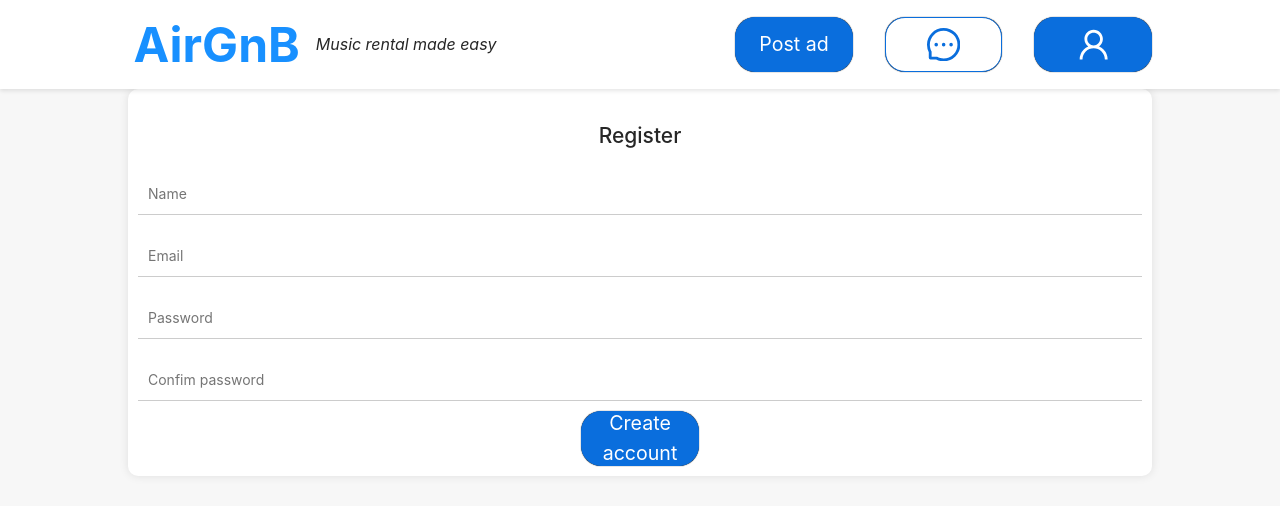
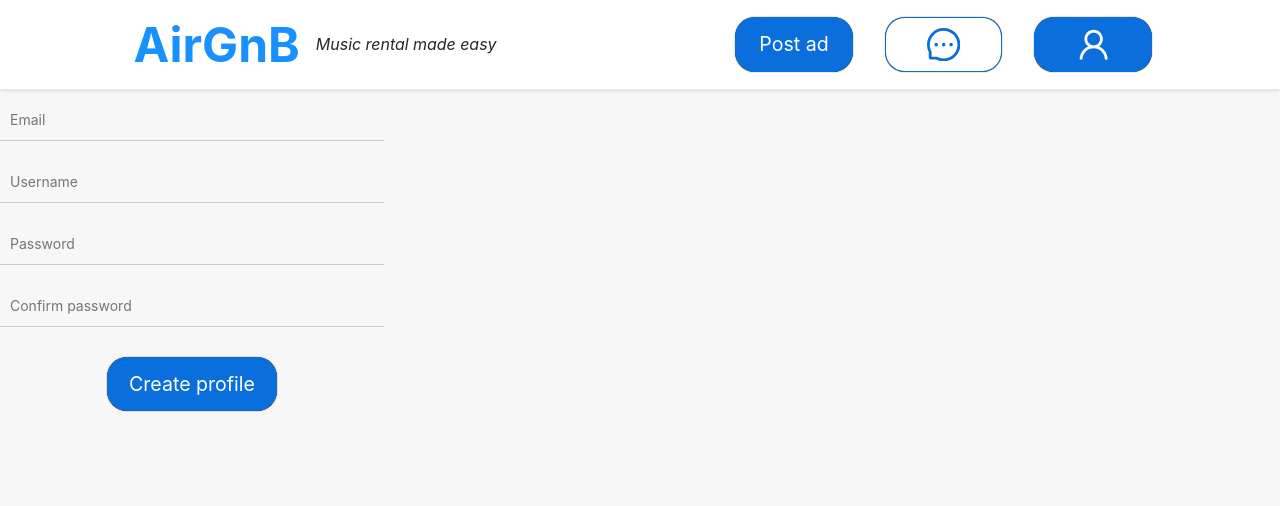
Before and after one commit to leo-dao/AirGnB, a React (Create React App) app in the folder frontend/: page /register in a window 1280 px wide. Shown: the top 506 px of the page. Built offline with nearby package versions, Linux system fonts and the light colour scheme.

Commit message:
Authentification in loginPage, correct element renders conditionally

```diff
--- a/frontend/src/components/Molecules/Register/Styled.tsx
+++ /dev/null
@@ -1,14 +0,0 @@
-import styled from "styled-components";
-
-export const Container = styled.div`
-    display: flex;
-    flex-direction: column;
-    justify-content: center;
-    align-items: center;
-    width: 80%;
-    padding: 10px;
-    margin: auto;
-    background-color: #fff;
-    border-radius: 10px;
-    box-shadow: 0px 0px 10px rgba(0, 0, 0, 0.1);
-`;
--- a/frontend/src/components/Molecules/Register/index.tsx
+++ b/frontend/src/components/Molecules/Register/index.tsx
@@ -1,21 +1,40 @@
 import React from "react";
+import Input from "../../Atoms/Input";
 import Button from "../../Atoms/Button";
-import Input from "../../Atoms/Input";
-import { Container } from "./Styled";
+import styled from "styled-components";
+
+const Container = styled.div`
+    display: flex;
+    flex-direction: column;
+    align-items: center;
+    justify-content: center;
+    width: 30%;
+`;
+
+const ButtonContainer = styled.div`
+    display: flex;
+    width: 100%;
+    flex-direction: row;
+    justify-content: center;
+    margin-top: 5%;
+`;
 
 const Register = () => {
+
+    const createAccount = () => {
+        console.log("Account created");
+    }
+
     return (
-
         <Container>
-
-            <h2 style={{ marginTop: "20px" }}>Register</h2>
-            <Input placeholder={"Name"} />
-            <Input placeholder={"Email"} type={"email"} />
-            <Input placeholder={"Password"} type={"password"} />
-            <Input placeholder={"Confim password"} type={"password"} />
-            <Button text="Create account" />
-
-        </Container >
+            <Input placeholder={"Email"} type={"email"} required />
+            <Input placeholder={"Username"} type={"text"} required />
+            <Input placeholder={"Password"} type={"password"} required />
+            <Input placeholder={"Confirm password"} type={"password"} required />
+            <ButtonContainer>
+                <Button text={"Create profile"} width={'170px'} onClick={createAccount} />
+            </ButtonContainer>
+        </Container>
 
     );
 };
--- a/frontend/src/components/Molecules/SignIn/index.tsx
+++ b/frontend/src/components/Molecules/SignIn/index.tsx
@@ -1,50 +1,44 @@
 import React from "react";
-import { Input } from 'antd';
+import Input from "../../Atoms/Input";
 import Button from "../../Atoms/Button";
+import styled from "styled-components";
+import { PropertySafetyFilled } from "@ant-design/icons";
 
-const SignIn = () => {
+const Container = styled.div`
+    display: flex;
+    flex-direction: column;
+    align-items: center;
+    justify-content: center;
+    width: 30%;
+`;
+
+const ButtonContainer = styled.div`
+    display: flex;
+    width: 100%;
+    flex-direction: row;
+    justify-content: space-between;
+    margin-top: 5%;
+`;
+
+export interface SignInProps {
+    changeView: () => void;
+}
+
+const SignIn = (props: SignInProps) => {
+
+    const signIn = () => {
+        console.log("Sign in");
+    }
+
     return (
-        <div style={{
-            margin: "auto",
-            backgroundColor: 'white',
-            boxShadow: '0px 0px 15px #ccc',
-            height: '330px',
-            width: '500px',
-        }}>
-            <div style={{
-                marginLeft: '20px',
-                padding: '20px',
-            }}>
-                <h2>Sign in to connect to local musicians</h2>
-            </div>
-
-            <div style={{
-                width: '80%',
-                padding: '10px',
-                margin: 'auto',
-            }}>
-                <Input size="large" placeholder="Email" />
-            </div>
-
-            <div style={{
-                width: '80%',
-                padding: '10px',
-                margin: 'auto',
-            }}>
-
-                <Input.Password size="large" placeholder="Password" />
-
-            </div>
-
-            <div style={{
-                display: 'flex',
-                justifyContent: 'center',
-                marginTop: '30px',
-            }}>
-                <Button text={"Sign In"}
-                />
-            </div>
-        </div>
+        <Container>
+            <Input placeholder={"Email"} type={"email"} required />
+            <Input placeholder={"Password"} type={"password"} required />
+            <ButtonContainer>
+                <Button text={"Sign in"} width={'170px'} secondary onClick={signIn} />
+                <Button text={"Create profile"} width={'170px'} onClick={props.changeView} />
+            </ButtonContainer>
+        </Container>
 
     );
 };
--- a/frontend/src/components/Pages/LoginPage/index.tsx
+++ b/frontend/src/components/Pages/LoginPage/index.tsx
@@ -1,5 +1,7 @@
 import React from "react";
 import Button from "../../Atoms/Button";
+import SignIn from "../../Molecules/SignIn";
+import Register from "../../Molecules/Register";
 import styled from "styled-components";
 
 const Container = styled.div`
@@ -11,10 +13,16 @@ const Container = styled.div`
 
 const LoginPage = () => {
 
+    const [isSignIn, setIsSignIn] = React.useState(true);
+
+    const changeView = () => {
+        setIsSignIn(!isSignIn);
+    }
+
     return (
         <Container>
             <h1>Welcome to AirGnB</h1>
-
+            {isSignIn ? <SignIn changeView={changeView} /> : <Register />}
         </Container>
     )
 }
```
